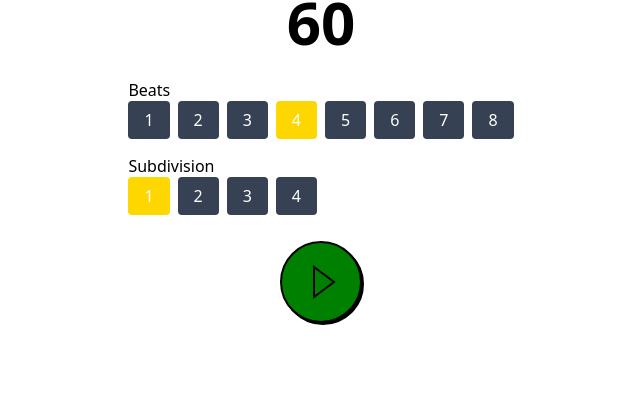
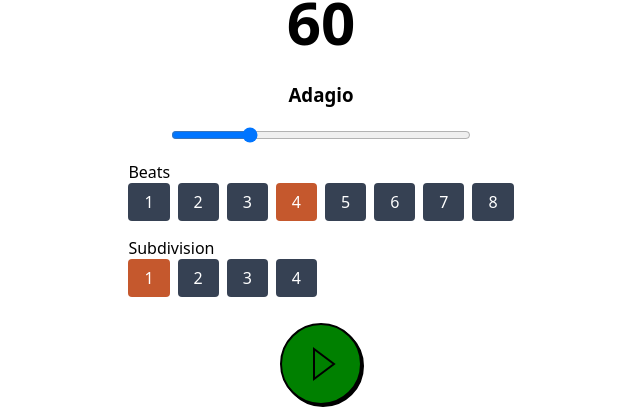
Before and after one commit to wispykey/portfolio, a SvelteKit app: page /tools/metronome in a window 1280 px wide. Shown: the part 199-608 px from the top of the page, without its empty margins (319-959 px from the left). Built offline with nearby package versions, Linux system fonts and the light colour scheme; no server answers.

Commit message:
Add tempo marking annotation

```diff
--- a/src/routes/tools/metronome/+page.svelte
+++ b/src/routes/tools/metronome/+page.svelte
@@ -1,5 +1,6 @@
 <script lang="ts">
     import { onDestroy, onMount } from "svelte";
+    import { TempoMarkings } from "./tempo-markings";
 
     // Loading samples based on Web Audio API docs instead of using <audio> elements
     const METRONOME_HIGH_CLICK_FILE_PATH = "/metronome_click_F4.wav";
@@ -14,7 +15,7 @@
     const MAX_SUBDIVISION = 4;
     const MIN_BEATS_PER_MEASURE = 1;
     const MAX_BEATS_PER_MEASURE = 8;
-    const baseTempo = 60;
+    const baseBpm = 60;
 
     // Web Audio API scheduler variables
     const lookahead = 25.0;
@@ -23,14 +24,18 @@
     let audioContext: AudioContext;
 
     // Metronome state
-    let tempo = $state(baseTempo);
+    let bpm = $state(baseBpm);
     let isPlaying = $state(false);
     let timerID: number;
     let nextNoteTime = 0.0;
 
     // As tempo gets faster, longer schedule-ahead times begin to feel sluggish; adjust dynamically
-    let scheduleAheadTime = $derived(
-        0.1 - 0.0013 * Math.max(0, tempo - baseTempo),
+    let scheduleAheadTime = $derived(0.1 - 0.0013 * Math.max(0, bpm - baseBpm));
+
+    let tempoMarking = $derived(
+        Object.keys(TempoMarkings).findLast(
+            (tempoMarking) => bpm >= TempoMarkings[tempoMarking],
+        ),
     );
 
     // Subdivided beat is just the total number of clicks
@@ -38,7 +43,7 @@
     let numBeatsPerMeasure = $state(4);
 
     let subdivision = $state(1);
-    let subdividedTempo = $derived(tempo * subdivision);
+    let subdividedTempo = $derived(bpm * subdivision);
     let subdividedBeatsPerMeasure = $derived(numBeatsPerMeasure * subdivision);
 
     let subdividedBeatMarkers = $derived(
@@ -132,7 +137,8 @@
     </div>
 
     <section class="bpm-display">
-        <h2><strong>{tempo}</strong></h2>
+        <h2><strong>{bpm}</strong></h2>
+        <h3>{tempoMarking}</h3>
     </section>
 
     <input
@@ -140,7 +146,7 @@
         type="range"
         min={minTempo}
         max={maxTempo}
-        bind:value={tempo}
+        bind:value={bpm}
     />
 
     <form action="">
@@ -150,7 +156,6 @@
                 {#each { length: MAX_BEATS_PER_MEASURE - MIN_BEATS_PER_MEASURE + 1 }, i}
                     <label>
                         <input
-                            class="bpm"
                             type="radio"
                             name="beats"
                             value={i + 1}
@@ -167,7 +172,6 @@
                 {#each { length: MAX_SUBDIVISION - MIN_SUBDIVISION + 1 }, i}
                     <label>
                         <input
-                            class="bpm"
                             type="radio"
                             name="subdivision"
                             value={i + 1}
@@ -239,20 +243,24 @@
     }
 
     input.bpm {
+        width: 300px;
+    }
+
+    input[type="radio"] {
         /* Hide the default radio buttons, then style the  */
         display: none;
         /* color: white; */
     }
 
-    input.bpm + span {
+    input[type="radio"] + span {
         padding: 8px 16px;
         border-radius: 4px;
         background-color: #364153;
         color: white;
     }
 
-    input.bpm:checked + span {
-        background-color: gold;
+    input[type="radio"]:checked + span {
+        background-color: rgb(197, 88, 45);
         /* border: 50px solid black; */
     }
 
--- /dev/null
+++ b/src/routes/tools/metronome/tempo-markings.ts
@@ -0,0 +1,12 @@
+export const TempoMarkings: Record<string, number> = {
+    "Grave": 20,
+    "Largo": 40,
+    "Larghetto": 50,
+    "Adagio": 60,
+    "Andante": 76,
+    "Moderato": 108,
+    "Allegretto": 112,
+    "Allegro": 120,
+    "Vivace": 156,
+    "Presto": 168
+}
```
